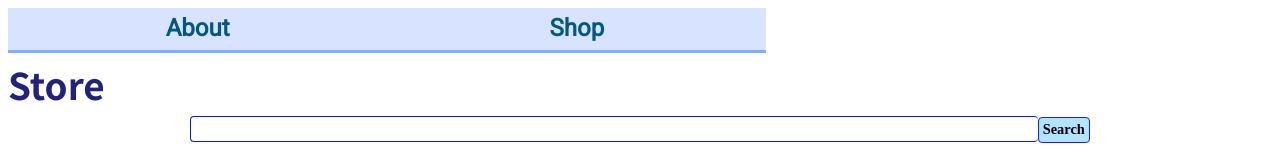
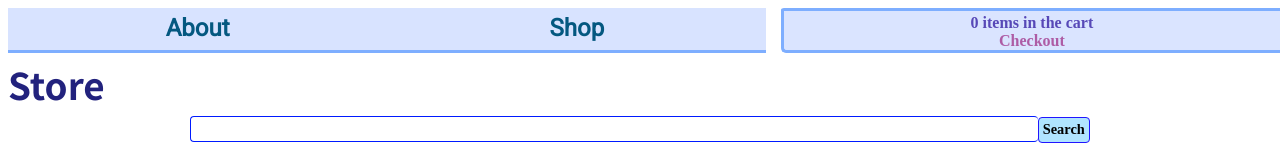
Before and after one commit to Simoonnn/candies, an Angular app: page /shop in a window 1280 px wide. Shown: the top 160 px of the page. Built offline with nearby package versions, Linux system fonts and the light colour scheme; no server answers.

Commit message:
Add cart styling

```diff
--- a/src/app/app.component.html
+++ b/src/app/app.component.html
@@ -2,6 +2,10 @@
   <a routerLink="about" class="flex-item">About</a>
   <a routerLink="" class="flex-item">Shop</a>
 </header>
+<div class="cart">
+  <span>{{message}}</span>
+  <a routerLine="">Checkout</a>
+</div>
 <router-outlet></router-outlet>
 <footer class="flex-container bottom-flex">
   <a routerLink="faq" class="flex-item">FAQ</a>
--- a/src/app/app.component.scss
+++ b/src/app/app.component.scss
@@ -1,6 +1,38 @@
 * {
   padding: 0px;
   margin: 0px;
+}
+.cart {
+  text-align: center;
+  box-sizing: border-box;
+  display: block;
+  padding: 3px 4px;
+  background: rgba(216,227,255,0.94);
+  width: 39%;
+  position: absolute;
+  height: 45px;
+  right: 0%;
+  top:8px;
+  border: 3px solid #7eaeff;
+  border-radius: 3px 0px 0px 5px;
+  border-right: none;
+  span, a {
+    font-family: cursive;
+  }
+  span {
+    color: rgba(40,18,158,0.74);
+    font-weight: 600;
+  }
+  a {
+    display: block;
+    color: rgba(158,44,134,0.74);
+    font-weight: bolder;
+    &:hover {
+      cursor: pointer;
+      text-decoration: underline;
+      color: rgba(158,44,134,0.94);
+    }
+  }
 }
 .flex-container {
   background-color: #d8e3ff;
--- a/src/app/app.component.ts
+++ b/src/app/app.component.ts
@@ -8,8 +8,14 @@ import {CartService} from './cart.service';
 })
 export class AppComponent implements OnInit{
   title = 'app';
+  public message: string;
   constructor(private helper: CartService) {}
   ngOnInit(): void {
-    console.log(this.helper.count());
+    const count = this.helper.count();
+    if (count == 0 || count > 1) {
+      this.message = count + " items in the cart";
+    } else {
+      this.message = "1 item in the cart";
+    }
   }
 }
```
